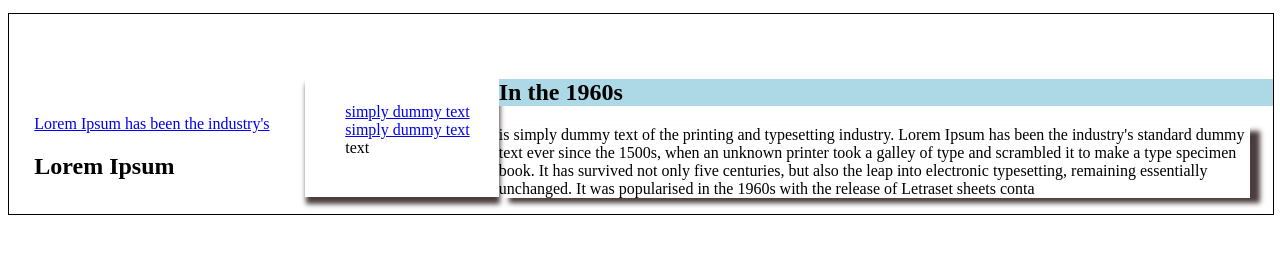
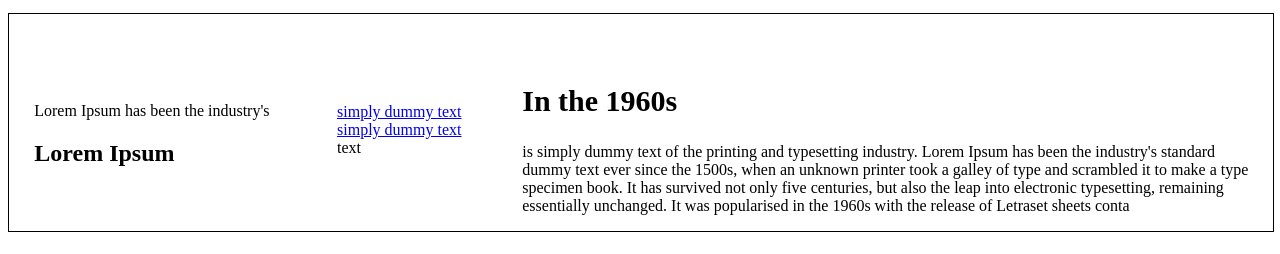
Before and after one commit to ReneIbanez/demosite, a plain HTML site: page index.html in a window 1280 px wide. Shown: the part 370-624 px from the top of the page. Drawn offline with Linux system fonts and the light colour scheme.

Commit message:
working on css layouts

```diff
--- a/css/main.css
+++ b/css/main.css
@@ -51,7 +51,7 @@ nav ul li input{
 
 .mainSection .campusTag-row{
   width: 35%;
-  padding-top: 8%;
+  padding-top: 7%;
   padding-left: 2%;
   height: 95px;
 }
@@ -60,12 +60,16 @@ nav ul li input{
   flex-grow: 2;
 }
 
+.mainSection .campusTag-row .campusTag-wrapper a{
+  color: black;
+  text-decoration: none;
+}
+
 .aside-section{
-  width: 25%;
+  width: 30%;
   margin-top: 5%;
   padding: 10px 0px;
   height: 100px;
-  box-shadow: 1px 7px 5px #493d3d;
 }
 .aside-section ul{
   width: 100%;
@@ -82,10 +86,9 @@ nav ul li input{
 }
 
 .middle-section h1{
-  background: lightblue;
+  font-size: 30px;
 }
 
 .middle-section p{
   width: 97%;
-  box-shadow: 10px 5px 5px #493d3d;
 }
```
